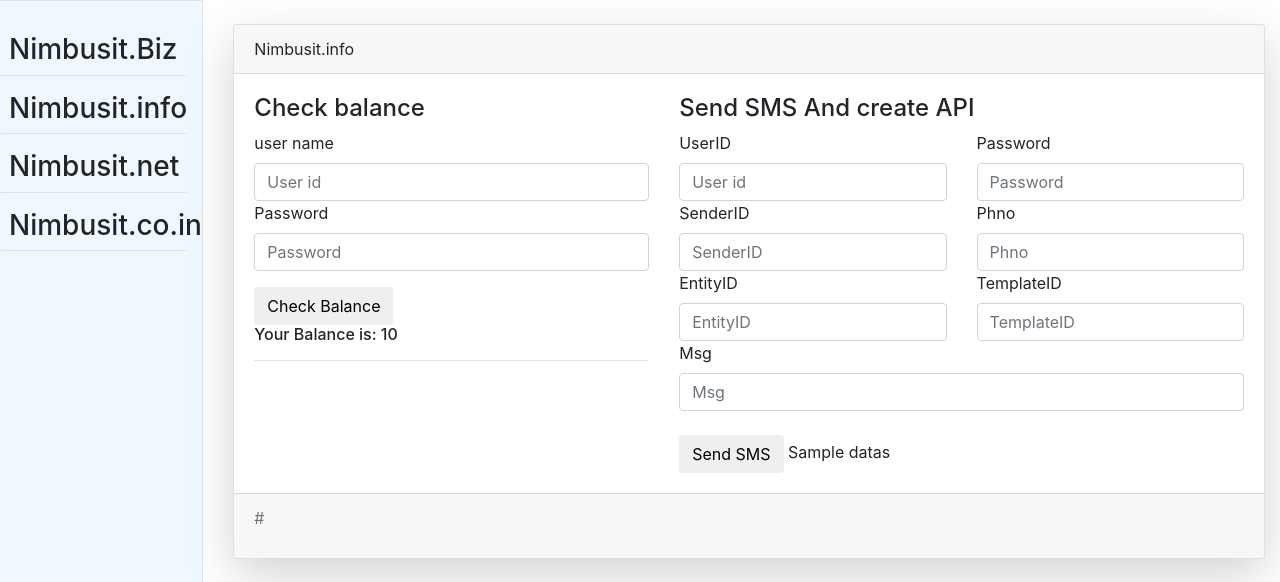
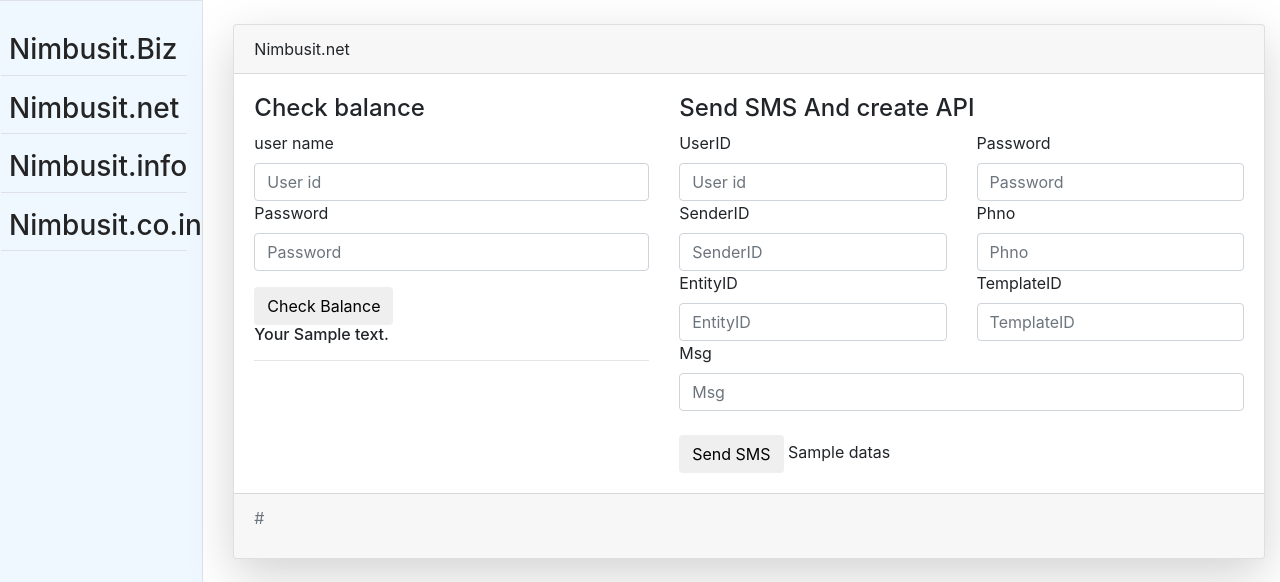
Before and after one commit to Dhirajkumar908/SMSapi, a Django app: template smsApp/templates/info.html in a window 1280 px wide. Shown: the part 56-638 px from the top of the page. Run offline with Django 4.2, Linux system fonts and the light colour scheme; the template is opened without the code that fills it: most values are stand-ins (such as "Sample title", 1, 10 or a date in 2020).

Commit message:
Added new function for checking balnace of nimbusit.net panel

```diff
--- a/smsApp/templates/base.html
+++ b/smsApp/templates/base.html
@@ -76,8 +76,8 @@
     <div class="col-sm-2 border sidebar" >
       <br>
       <a href="/" class="sidelink "><h3 class="p-2 border-bottom">Nimbusit.Biz</h3></a>
-      <a href="{% url 'info' %}" class="sidelink "><h3 class="p-2 border-bottom">Nimbusit.info</h3></a>
-      <a href="" class="sidelink "><h3 class="p-2 border-bottom">Nimbusit.net</h3></a>
+      <a href="{% url 'net' %}" class="sidelink "><h3 class="p-2 border-bottom">Nimbusit.net</h3></a>
+      <a href="" class="sidelink "><h3 class="p-2 border-bottom">Nimbusit.info</h3></a>
       <a href="" class="sidelink "><h3 class="p-2 border-bottom">Nimbusit.co.in</h3></a>
 
 
--- a/smsApp/templates/info.html
+++ b/smsApp/templates/info.html
@@ -7,13 +7,14 @@
 <br>
 <div class="card shadow-lg">
     <div class="card-header">
-      Nimbusit.info
+      Nimbusit.net
     </div>
     <div class="card-body">
       <div class="row">
         <div class="col-md-5">
             <h4> Check balance </h4>
             <form method="Get">
+                {% csrf_token %}
                 <div class="form-group">
                 <label >user name</label>
                 <input type="text" class="form-control"  placeholder="User id" name="user">
@@ -23,7 +24,8 @@
                 <button type="submit" class="btn btn-Secondary">Check Balance</button>
             </form>
             <Div>
-                <H6>Your Balance is: {{data.Response.Balance}} </H6>
+                <H6>Your {{response.text}}</H6>
+
             </Div>
             <hr>
 
--- a/smsApp/urls.py
+++ b/smsApp/urls.py
@@ -7,5 +7,5 @@
 urlpatterns = [
     path('',views.home, name='home'),
     path('sendSMS', views.sendSMS, name='sendSMS'),
-    path('info', views.info, name='info'),
+    path('net', views.net, name='net')
 ]+ static(settings.MEDIA_URL, document_root=settings.MEDIA_ROOT)
```
Also changed, not shown: smsApp/views.py (+25 -2 lines).
